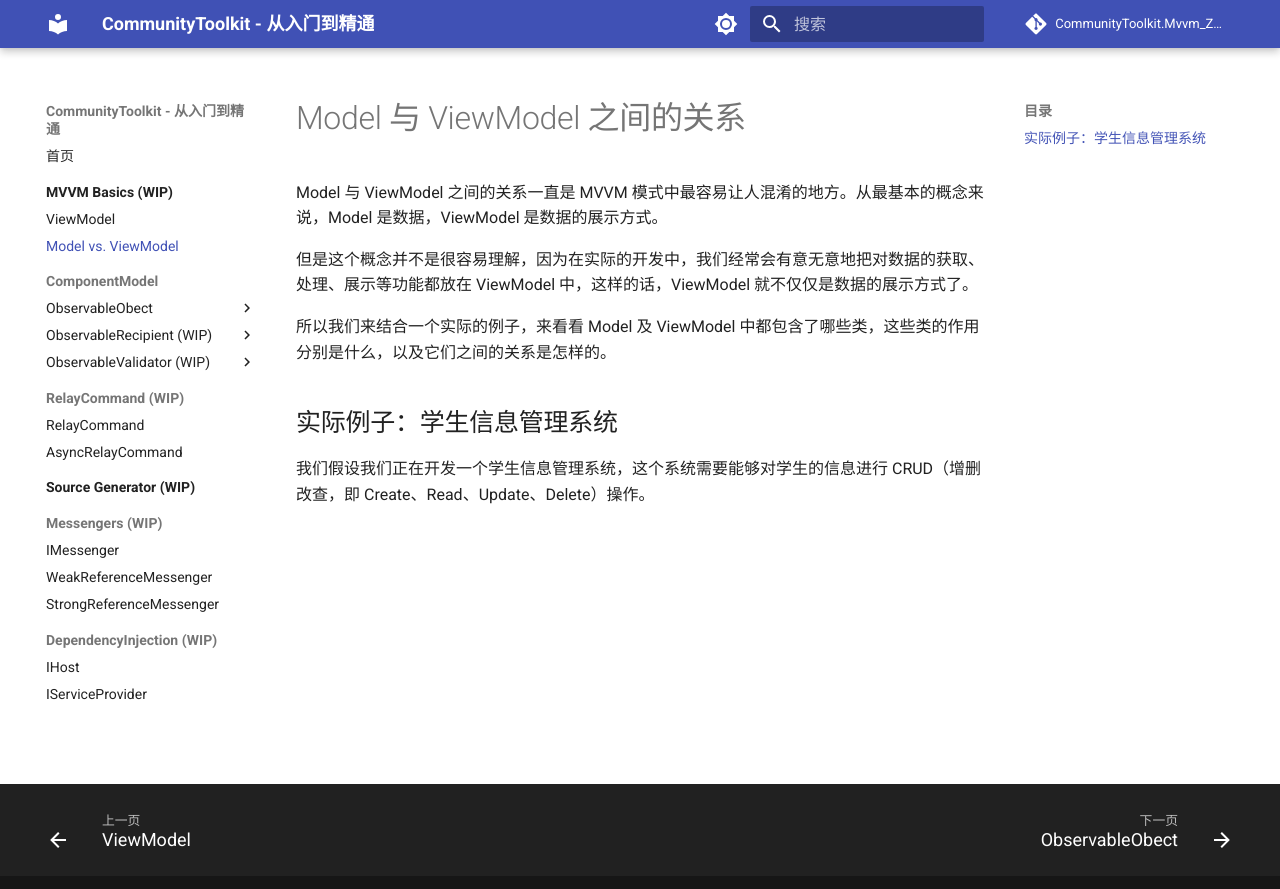
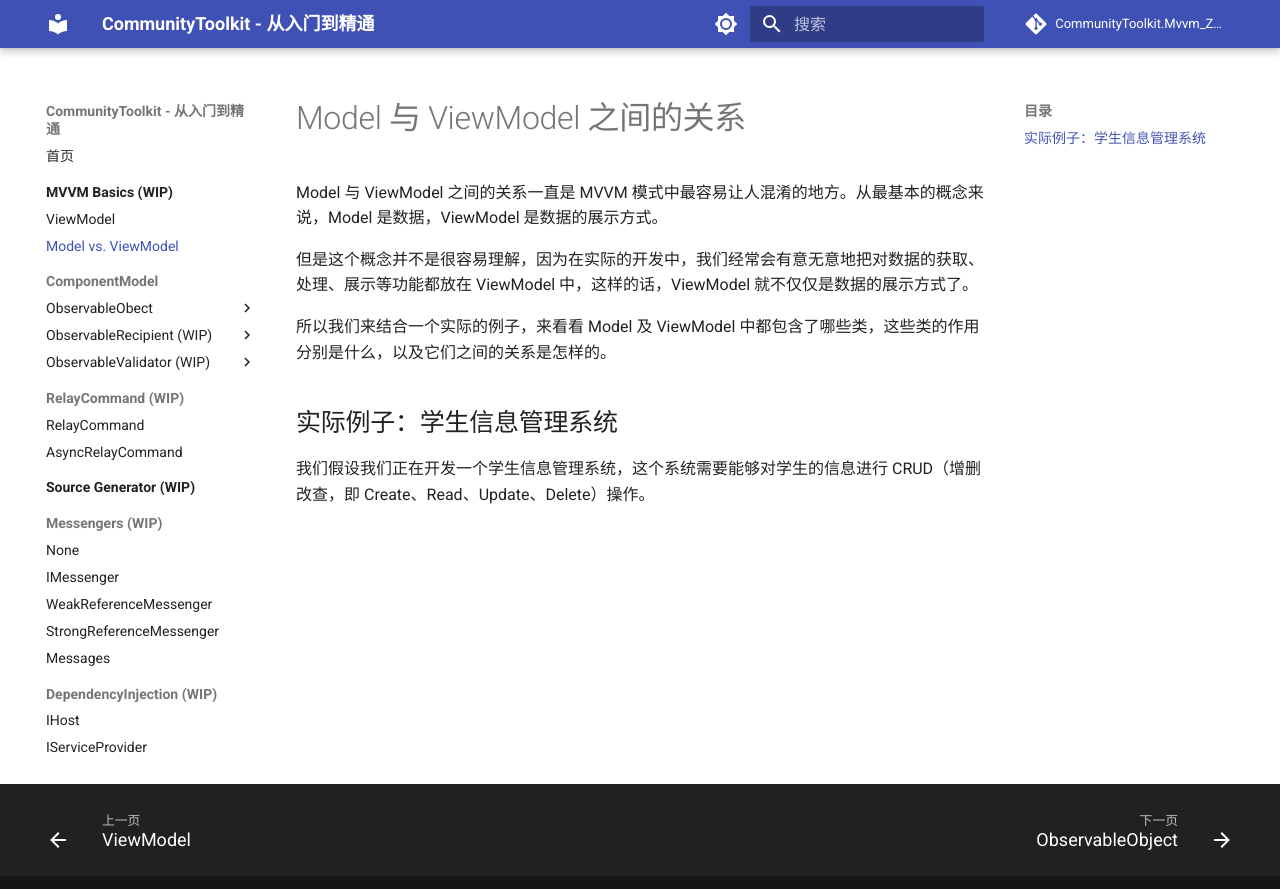
Before and after one commit to BYJRK/CommunityToolkit.Mvvm_ZeroToHero, an MkDocs documentation site: the page built from docs/MVVM Basics/Model vs. ViewModel.md, in a window 1280 px wide. Shown: the top 889 px of the page. Built offline with MkDocs 1.6.1 and Material for MkDocs 9.7.7, drawn with Linux system fonts in a browser that asks for light colours; comment, search, counter and statistics services are not loaded; some of the changed lines change nothing that is shown.

Commit message:
Update navigation in mkdocs.yml

```diff
--- a/mkdocs.yml
+++ b/mkdocs.yml
@@ -67,7 +67,7 @@ nav:
     - Model vs. ViewModel: MVVM Basics/Model vs. ViewModel.md
   - ComponentModel:
     - ObservableObect:
-      - ObservableObect: ComponentModel/ObservableObject/index.md
+      - ComponentModel/ObservableObject/index.md
       - OnPropertyChanged: ComponentModel/ObservableObject/OnPropertyChanged.md
       - SetProperty: ComponentModel/ObservableObject/SetProperty.md
     - ObservableRecipient (WIP):
@@ -80,9 +80,11 @@ nav:
   - Source Generator (WIP):
     - Source Generator: Source Generator/index.md
   - Messengers (WIP):
+    - Messengers/index.md
     - IMessenger: Messengers/IMessenger.md
     - WeakReferenceMessenger: Messengers/WeakReferenceMessenger.md
     - StrongReferenceMessenger: Messengers/StrongReferenceMessenger.md
+    - Messages: Messengers/Messages/index.md
   - DependencyInjection (WIP):
     - IHost: DependencyInjection/IHost.md
     - IServiceProvider: DependencyInjection/IServiceProvider.md
```
